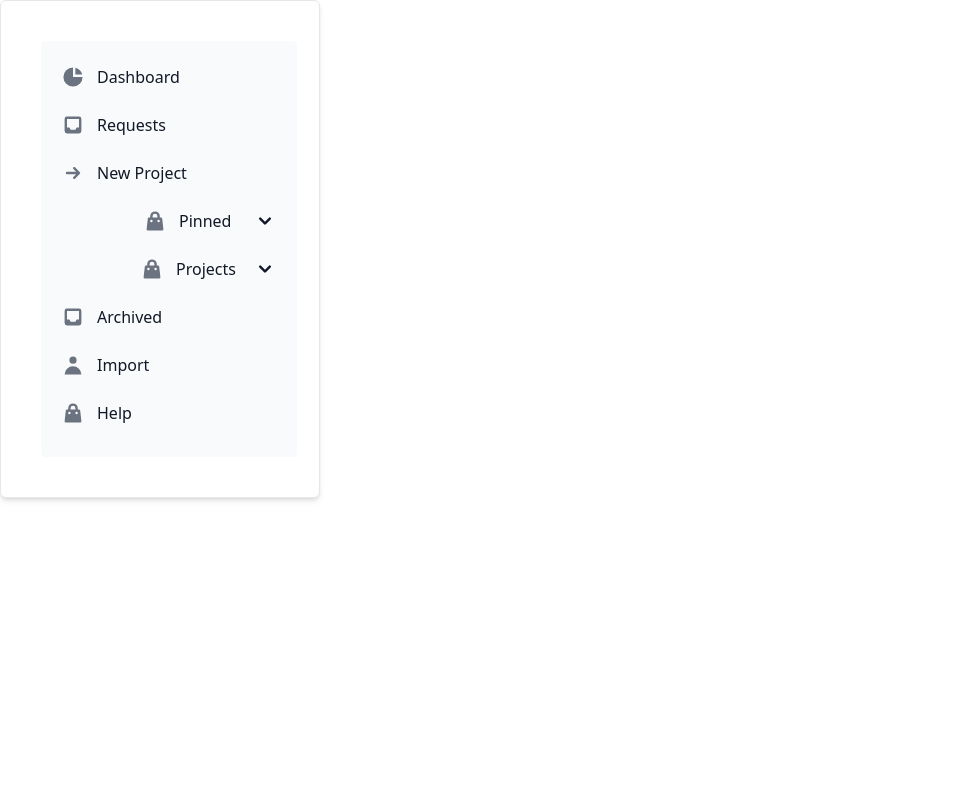
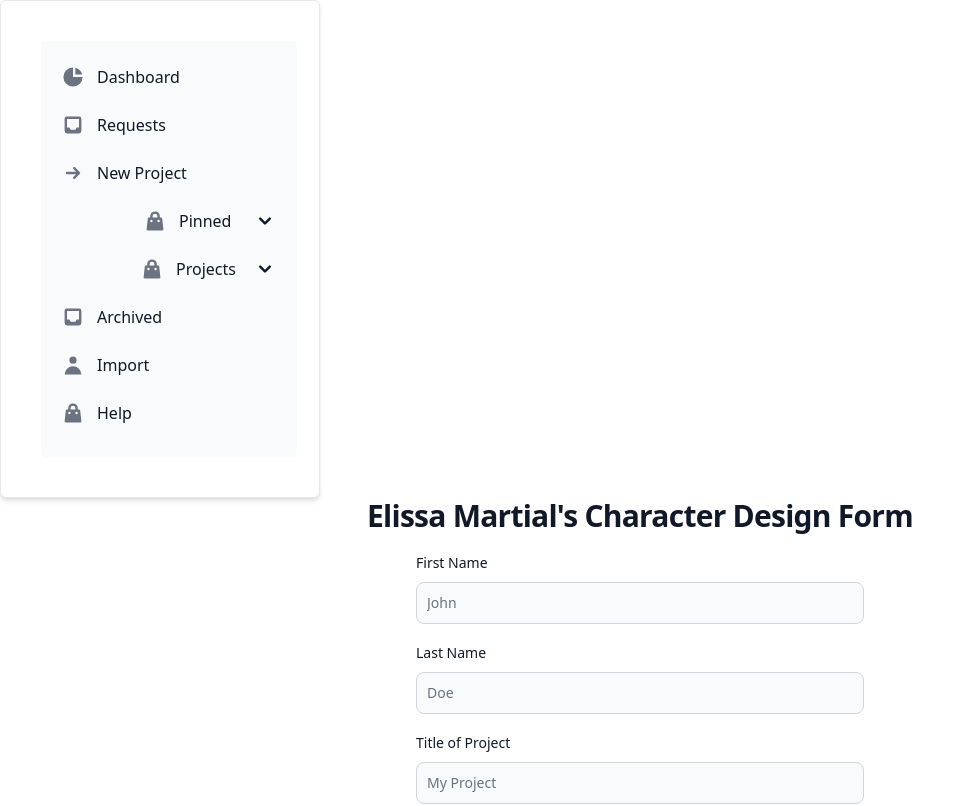
Before and after one commit to mantejl/cattail, a Next.js app: page / in a window 1280 px wide. Shown: the top 806 px of the page, without its empty margins (0-975 px from the left). Built offline with nearby package versions, Linux system fonts and the light colour scheme.

Commit message:
form changes

```diff
--- a/app/page.js
+++ b/app/page.js
@@ -1,8 +1,6 @@
 import "./globals.css";
-import KanbanBoard from "./components/KanbanBoard";
-import NavBar from "./components/NavBar";
-import RequestCard from "./components/RequestCard";
+import IntakeForm from "./intakeform/page.js";
 
 export default function Home() {
-  return <div></div>;
+  return <IntakeForm />;
 }
```
Also changed, not shown: app/intakeform/page.js (+30 -15 lines).
